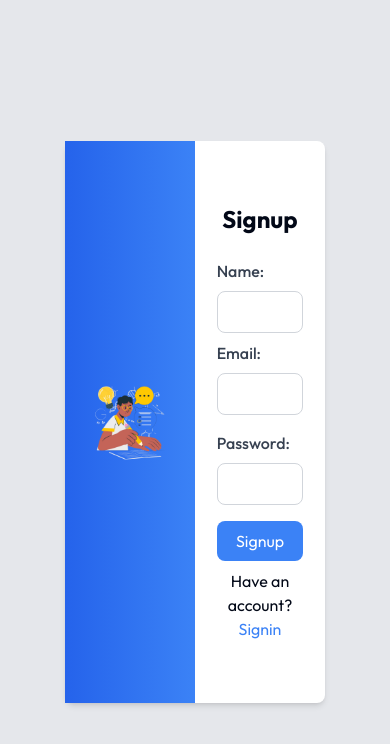
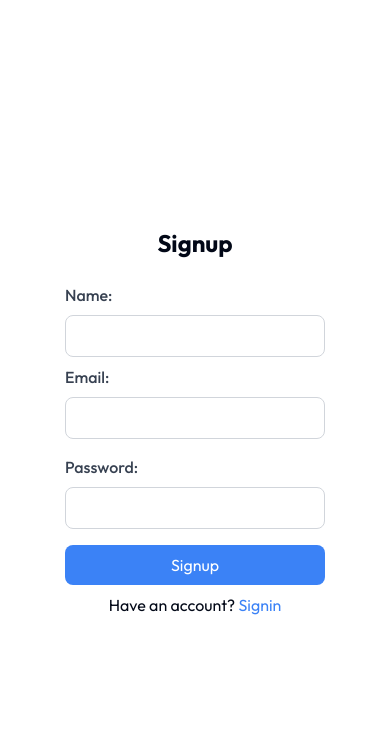
Before and after one commit to w3villa-suraj-bisht/test-event-management-FE, a Next.js app: page /signup in a window 390 px wide. Shown: the top 744 px of the page. Built offline with nearby package versions, Linux system fonts and the light colour scheme.

Commit message:
signup API

```diff
--- a/src/app/(auth)/signin/page.tsx
+++ b/src/app/(auth)/signin/page.tsx
@@ -4,6 +4,7 @@ import { useRouter } from "next/navigation";
 import ui_image from '../../../../public/img/bg_logo.png';
 import Link from "next/link";
 import { signIn } from "@/utils/api/endPoints/auth";
+import "../../styles/signup.css"
 
 const SignIn = () => {
   const router = useRouter();
@@ -48,12 +49,12 @@ console.log(response)
   };
 
   return (
-    <div className="bg-gray-200 h-screen min-h-screen w-full flex items-center justify-center">
-      <div className="w-2/3 h-2/3 flex bg-white shadow-md">
-        <div className="w-1/2 h-full bg-gradient-to-r from-blue-600 to-blue-500 flex justify-center items-center">
+    <div className="bg-gray-200 mainDiv h-screen min-h-screen w-full flex items-center justify-center">
+      <div className="w-2/3 h-2/3 mainCard flex bg-white shadow-md">
+        <div className="w-1/2 leftLogo h-full bg-gradient-to-r from-blue-600 to-blue-500 flex justify-center items-center">
           <img src="/img/signup.png" className="w-2/3" alt="Sign Up" />
         </div>
-        <div className="flex items-center justify-center w-1/2">
+        <div className="flex rightCont items-center justify-center w-1/2">
           <div className="bg-white w-2/3 rounded-lg p-8">
             <h2 className="text-2xl font-bold text-center mb-6">Login</h2>
 
--- a/src/app/(auth)/signup/page.tsx
+++ b/src/app/(auth)/signup/page.tsx
@@ -4,10 +4,8 @@ import { useRouter } from "next/navigation";
 import apiClient from '../../../utils/api/apiClient';
 import { signUp } from "@/utils/api/endPoints/signup";
 import Link from "next/link";
-
-// api service
-
-
+// import "../../styles/signup.css"
+import "../../styles/signup.css"
 
 const SignIn = () => {
   const router = useRouter();
@@ -24,7 +22,10 @@ const SignIn = () => {
 
       const response = await signUp(data);
       console.log(response);
-
+      localStorage.setItem("token",response.data.token);
+      if(response.success){
+        router.push('/dashboard');
+      }
       // router.push('/success');
     } catch (error) {
       console.error('Error during signup:', error);
@@ -32,15 +33,15 @@ const SignIn = () => {
   };
 
   return (
-    <div className="bg-gray-200 h-screen min-h-screen w-full flex items-center justify-center">
-      <div className="w-2/3 h-2/3 flex bg-white rounded-lg shadow-md">
-        <div className="w-1/2 h-full bg-gradient-to-r from-blue-600 to-blue-500 flex justify-center items-center">
-          <img src="/img/bg_logo.png" className="w-2/3" alt="" />
+    <div className="bg-gray-200 mainDiv h-screen min-h-screen w-full flex items-center justify-center">
+      <div className="w-2/3 h-2/3 mainCard flex signupCard bg-white rounded-lg shadow-md">
+        <div className="w-1/2 leftLogo h-full bg-gradient-to-r from-blue-600 to-blue-500 flex justify-center items-center">
+          <img src="/img/bg_logo.png" className=" signinLogo w-2/3" alt="" />
         </div>
-        <div className="flex items-center justify-center w-1/2">
+        <div className="flex rightCont items-center justify-center w-1/2">
           <div className="bg-white w-2/3 rounded-lg">
             <h2 className="text-2xl font-bold text-center mb-6">Signup</h2>
-            <form onSubmit={handleSignup}>
+            <form className="formSignup" onSubmit={handleSignup}>
               <div className="mb-2">
                 <label htmlFor="name" className="block text-gray-700 font-medium mb-2">
                   Name:
@@ -91,7 +92,7 @@ const SignIn = () => {
                 Signup
               </button>
               <p className="text-center mt-2">
-                Have an account? <a href="/signin" className="text-blue-500">Signin</a>
+                Have an account? <Link href="/signin" className="text-blue-500">Signin</Link>
               </p>
             </form>
           </div>
--- /dev/null
+++ b/src/app/styles/signup.css
@@ -0,0 +1,74 @@
+*{
+    font-size: 100%;
+}
+@media (max-width: 500px) {
+    .mainDiv{
+        background-color: white;
+    }
+    .leftLogo{
+        display: none;
+    }
+    .mainCard{
+        width: 100%;
+        box-shadow: none;
+    }
+    .signupCard{
+        /* background-color: red; */
+        width: 100%;
+    }
+    .rightCont{
+        width: 100%;
+    }
+    .formSignup{
+        width: 100%;
+    }
+ }
+@media (max-width: 768px) {
+    .leftLogo{
+        display: none;
+    }
+    .mainCard{
+        width: 100%;
+        justify-content: center;
+    }
+ }
+@media (max-width: 992px) {
+
+ }
+@media (min-width: 992px) {
+    .signinLogo{
+        width: 75%;
+    }
+    body{
+        font-size: 90%;
+    }
+ }
+@media (min-width: 1200px) {
+    body{
+        font-size: 90%;
+    }
+ }
+@media (min-width: 1400px) {
+    .signinLogo{
+        width: 70%;
+    }
+    body{
+        /* font-size: 150%; */
+    }
+ }
+@media (min-width: 1700px) {
+    .signinLogo{
+        width: 75%;
+    }
+    body{
+        font-size: 130%;
+    }
+ }
+@media (min-width: 2000px) {
+    .signinLogo{
+        width: 80%;
+    }
+    body{
+        font-size: 200%;
+    }
+ }
```
